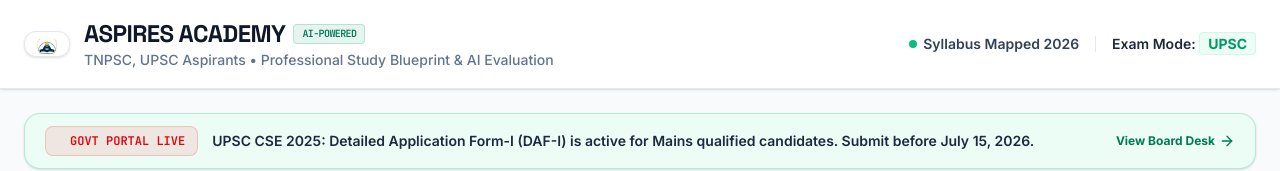
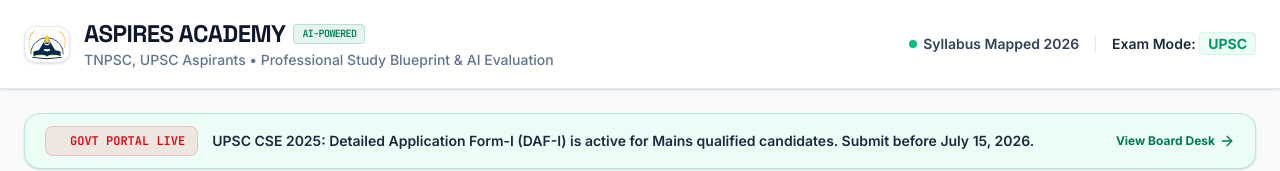
Before and after one commit to udayamoorthy-ux/AspiresAcademy, a React (Vite) app: page / in a window 1280 px wide. Shown: the top 171 px of the page. Built offline with nearby package versions, Linux system fonts and the light colour scheme.

Commit message:
style(logo): adjust icon viewbox and dimensions
Update the SVG viewbox for the crest-only icon to remove excessive padding and adjust height calculation to improve scaling.

```diff
--- a/src/components/AspiresLogo.tsx
+++ b/src/components/AspiresLogo.tsx
@@ -12,9 +12,9 @@
 }
 
 export default function AspiresLogo({ className = '', size = 120, showText = true }: AspiresLogoProps) {
-  // We use viewbox 0 0 500 500 for the full logo with text, or 0 0 500 280 for just the crest icon
-  const viewBox = showText ? "0 0 500 500" : "0 0 500 285";
-  const height = showText ? size : Math.round(size * 0.57);
+  // We use viewbox 0 0 500 500 for the full logo with text, or 100 50 300 240 for just the crest icon (zoomed in to remove blank padding)
+  const viewBox = showText ? "0 0 500 500" : "100 50 300 240";
+  const height = showText ? size : Math.round(size * 0.8);
 
   // Generate unique IDs for SVG definitions to prevent conflicts when multiple logos exist on the page
   const uniqueId = useId();
@@ -66,21 +66,21 @@
         {/* ========================================== */}
         {/* 2. GOLDEN LAUREL BRANCHES (LEFT & RIGHT)   */}
         {/* ========================================== */}
-        {/* Left Laurel Leaves with solid paint server fallbacks */}
-        <path d="M 140,240 Q 120,230 115,200 Q 130,210 140,240 Z" fill={`url(#${goldGradId}) #B58920`} />
-        <path d="M 125,210 Q 110,195 105,170 Q 120,180 125,210 Z" fill={`url(#${goldGradId}) #B58920`} />
-        <path d="M 115,180 Q 105,160 105,135 Q 118,148 115,180 Z" fill={`url(#${goldGradId}) #B58920`} />
-        <path d="M 112,145 Q 105,120 115,100 Q 122,118 112,145 Z" fill={`url(#${goldGradId}) #B58920`} />
-        <path d="M 120,115 Q 115,90 130,75 Q 132,95 120,115 Z" fill={`url(#${goldGradId}) #B58920`} />
-        <path d="M 135,90 Q 135,70 155,60 Q 152,80 135,90 Z" fill={`url(#${goldGradId}) #B58920`} />
+        {/* Left Laurel Leaves */}
+        <path d="M 140,240 Q 120,230 115,200 Q 130,210 140,240 Z" fill={`url(#${goldGradId})`} />
+        <path d="M 125,210 Q 110,195 105,170 Q 120,180 125,210 Z" fill={`url(#${goldGradId})`} />
+        <path d="M 115,180 Q 105,160 105,135 Q 118,148 115,180 Z" fill={`url(#${goldGradId})`} />
+        <path d="M 112,145 Q 105,120 115,100 Q 122,118 112,145 Z" fill={`url(#${goldGradId})`} />
+        <path d="M 120,115 Q 115,90 130,75 Q 132,95 120,115 Z" fill={`url(#${goldGradId})`} />
+        <path d="M 135,90 Q 135,70 155,60 Q 152,80 135,90 Z" fill={`url(#${goldGradId})`} />
 
-        {/* Right Laurel Leaves with solid paint server fallbacks */}
-        <path d="M 360,240 Q 380,230 385,200 Q 370,210 360,240 Z" fill={`url(#${goldGradId}) #B58920`} />
-        <path d="M 375,210 Q 390,195 395,170 Q 380,180 375,210 Z" fill={`url(#${goldGradId}) #B58920`} />
-        <path d="M 385,180 Q 395,160 395,135 Q 382,148 385,180 Z" fill={`url(#${goldGradId}) #B58920`} />
-        <path d="M 388,145 Q 395,120 385,100 Q 378,118 388,145 Z" fill={`url(#${goldGradId}) #B58920`} />
-        <path d="M 380,115 Q 385,90 370,75 Q 368,95 380,115 Z" fill={`url(#${goldGradId}) #B58920`} />
-        <path d="M 365,90 Q 365,70 345,60 Q 348,80 365,90 Z" fill={`url(#${goldGradId}) #B58920`} />
+        {/* Right Laurel Leaves */}
+        <path d="M 360,240 Q 380,230 385,200 Q 370,210 360,240 Z" fill={`url(#${goldGradId})`} />
+        <path d="M 375,210 Q 390,195 395,170 Q 380,180 375,210 Z" fill={`url(#${goldGradId})`} />
+        <path d="M 385,180 Q 395,160 395,135 Q 382,148 385,180 Z" fill={`url(#${goldGradId})`} />
+        <path d="M 388,145 Q 395,120 385,100 Q 378,118 388,145 Z" fill={`url(#${goldGradId})`} />
+        <path d="M 380,115 Q 385,90 370,75 Q 368,95 380,115 Z" fill={`url(#${goldGradId})`} />
+        <path d="M 365,90 Q 365,70 345,60 Q 348,80 365,90 Z" fill={`url(#${goldGradId})`} />
 
 
         {/* ========================================== */}
@@ -102,8 +102,8 @@
         <path d="M 250,260 C 280,245 320,245 355,260 L 355,225 C 320,210 280,210 250,225 Z" fill="#002B49" />
 
         {/* Thick golden edges for open book premium aesthetic */}
-        <path d="M 250,267 C 220,252 180,252 140,267 L 140,262 C 180,247 220,247 250,262 Z" fill={`url(#${goldGradId}) #B58920`} />
-        <path d="M 250,267 C 280,252 320,252 360,267 L 360,262 C 320,247 280,247 250,262 Z" fill={`url(#${goldGradId}) #B58920`} />
+        <path d="M 250,267 C 220,252 180,252 140,267 L 140,262 C 180,247 220,247 250,262 Z" fill={`url(#${goldGradId})`} />
+        <path d="M 250,267 C 280,252 320,252 360,267 L 360,262 C 320,247 280,247 250,262 Z" fill={`url(#${goldGradId})`} />
 
         {/* Additional outline depth below pages */}
         <path d="M 134,272 L 250,285 L 366,272 L 358,266 L 250,277 L 142,266 Z" fill="#002B49" />
@@ -121,13 +121,13 @@
         {/* Tapered Torch Bowl */}
         <path d="M 235,155 L 265,155 C 265,163 260,167 257,167 L 243,167 C 240,167 235,163 235,155 Z" fill="#002B49" />
         {/* Gold Accent Ring on Torch Rim */}
-        <ellipse cx="250" cy="155" rx="15" ry="2" fill={`url(#${goldGradId}) #B58920`} />
+        <ellipse cx="250" cy="155" rx="15" ry="2" fill={`url(#${goldGradId})`} />
 
         {/* Dynamic Multi-layered Flame */}
         {/* Outer Flame (Orange-Red) */}
         <path
           d="M 250,95 C 230,123 235,145 240,154 C 242,156 258,156 260,154 C 265,145 270,123 250,95 Z"
-          fill={`url(#${flameGradId}) #EA4335`}
+          fill={`url(#${flameGradId})`}
         />
         {/* Inner core flame (Vibrant Yellow) */}
         <path
@@ -162,7 +162,7 @@
               y1="358"
               x2="150"
               y2="358"
-              stroke={`url(#${goldGradId}) #B58920`}
+              stroke={`url(#${goldGradId})`}
               strokeWidth="3.5"
               strokeLinecap="round"
             />
@@ -172,7 +172,7 @@
               fontFamily="'Inter', 'Outfit', sans-serif"
               fontWeight="800"
               fontSize="28"
-              fill={`url(#${goldGradId}) #B58920`}
+              fill={`url(#${goldGradId})`}
               textAnchor="middle"
               letterSpacing="8"
             >
@@ -183,7 +183,7 @@
               y1="358"
               x2="435"
               y2="358"
-              stroke={`url(#${goldGradId}) #B58920`}
+              stroke={`url(#${goldGradId})`}
               strokeWidth="3.5"
               strokeLinecap="round"
             />
@@ -213,7 +213,7 @@
             />
             <polygon
               points="250,413 252.5,417.5 257.5,417.5 253.5,420.5 255,425 250,422.5 245,425 246.5,420.5 242.5,417.5 247.5,417.5"
-              fill={`url(#${goldGradId}) #B58920`}
+              fill={`url(#${goldGradId})`}
             />
 
             {/* Three Column Footer Boards Mapped */}
@@ -247,7 +247,7 @@
 
             {/* Tiny flag and staff */}
             <line x1="250" y1="433" x2="250" y2="426" stroke="#002B49" strokeWidth="1" />
-            <polygon points="250,426 258,428 250,430" fill={`url(#${goldGradId}) #B58920`} />
+            <polygon points="250,426 258,428 250,430" fill={`url(#${goldGradId})`} />
 
             {/* Right Column: UPSC */}
             <text x="345" y="449" fontFamily="'Inter', sans-serif" fontWeight="900" fontSize="19" fill="#002B49" textAnchor="middle" letterSpacing="1.5">UPSC</text>
```
